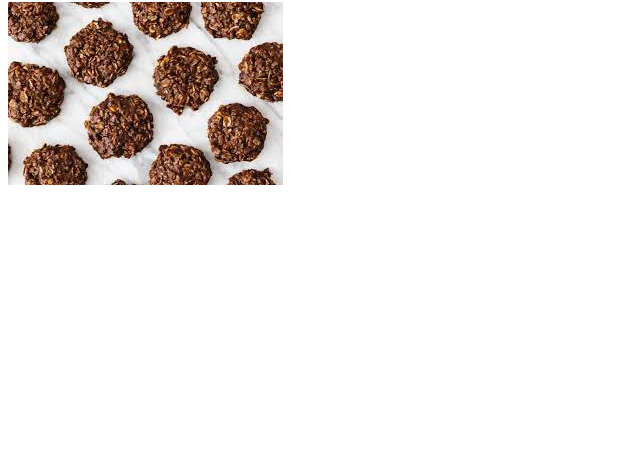
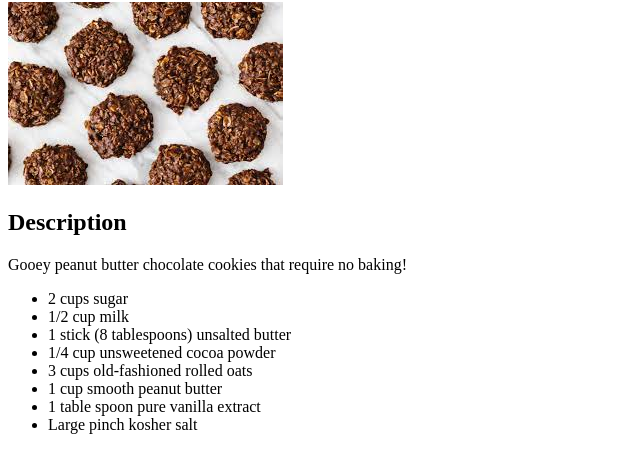
Before and after one commit to JustEamon/odin-recipes, a plain HTML site: page recipes/no-bake_cookies.html in a window 1280 px wide. Shown: the part 78-550 px from the top of the page, without its empty margins (0-640 px from the left). Drawn offline with Linux system fonts and the light colour scheme.

Commit message:
modified:   recipes/no-bake_cookies.html

```diff
--- a/recipes/no-bake_cookies.html
+++ b/recipes/no-bake_cookies.html
@@ -9,5 +9,18 @@
 <body>
     <h1>No-Bake Cookies</h1>
     <img src="../images/cookies.jpg" alt="cookies">
+    <h2>Description</h2>
+    <p>Gooey peanut butter chocolate cookies that require no baking!</p>
+
+    <ul>
+        <li>2 cups sugar</li>
+        <li>1/2 cup milk</li>
+        <li>1 stick (8 tablespoons) unsalted butter</li>
+        <li>1/4 cup unsweetened cocoa powder</li>
+        <li>3 cups old-fashioned rolled oats</li>
+        <li>1 cup smooth peanut butter</li>
+        <li>1 table spoon pure vanilla extract</li>
+        <li>Large pinch kosher salt</li>
+    </ul>
 </body>
 </html>
```
